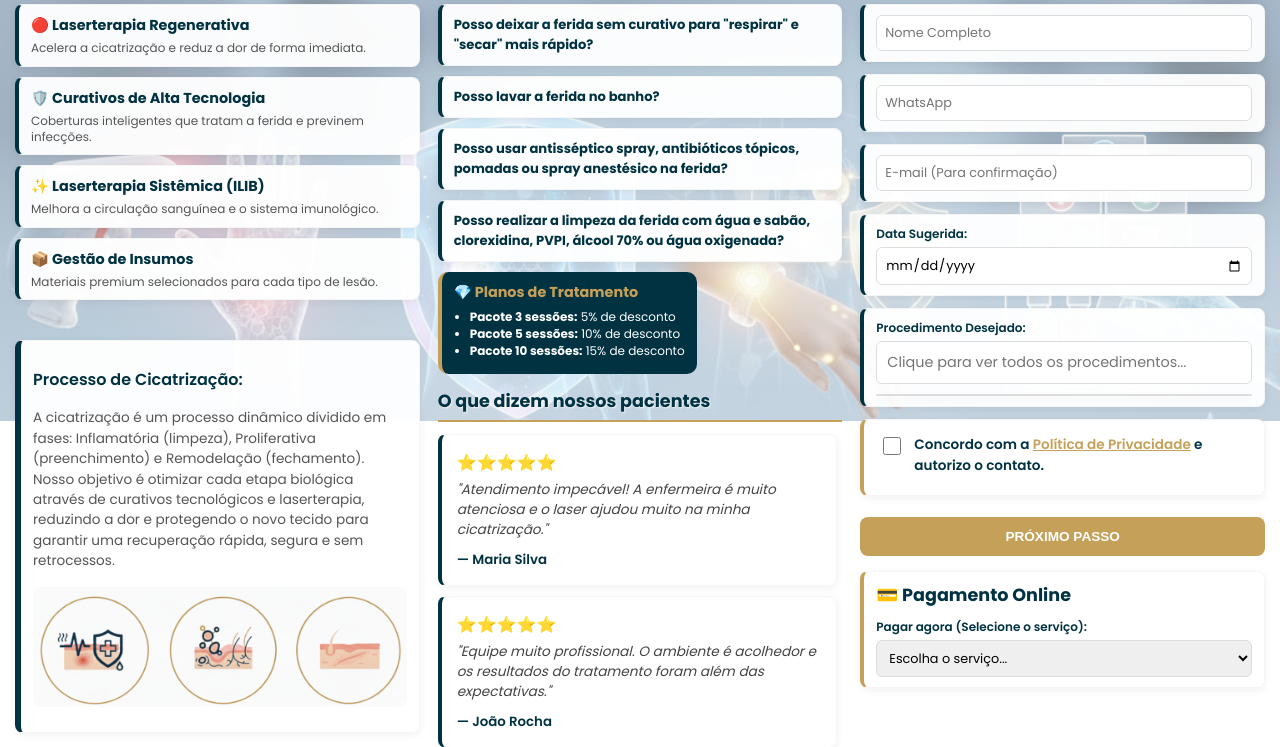
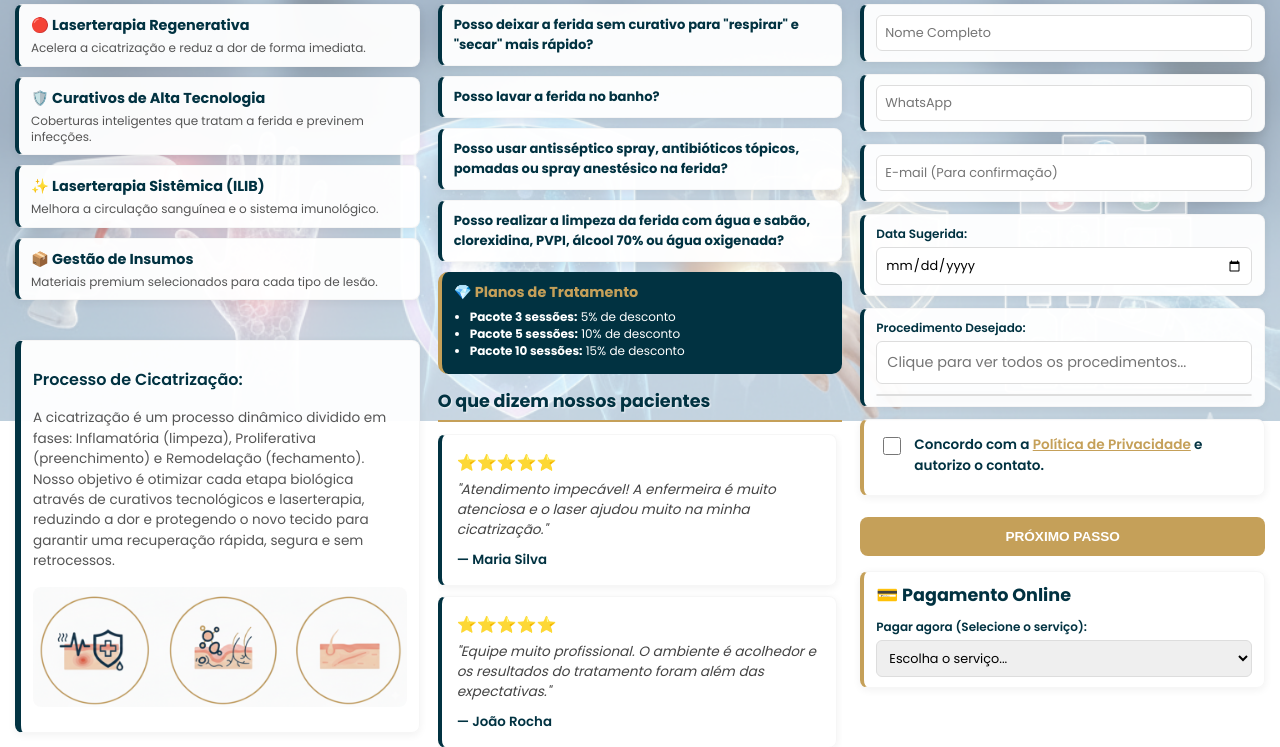
Before and after one commit to Sol-Catione/Ilumina-Med, a Flask app: page / in a window 1280 px wide. Shown: the part 379-1126 px from the top of the page. Run offline with Flask 3, Linux system fonts and the light colour scheme; data comes from the database, SQL or seed files in the repository.

Commit message:
Make treatment plans block full width

```diff
--- a/templates/index.html
+++ b/templates/index.html
@@ -131,8 +131,6 @@
             padding: 10px 12px;
             margin-top: 8px;
             border-left: 4px solid var(--accent);
-            width: fit-content;
-            max-width: 100%;
         }
 
         .promo-box h3 {
@@ -630,7 +628,7 @@
                     danificar o tecido de cicatrização.</p>
             </div>
 
-            <div class="promo-box">
+            <div class="promo-box card-width">
                 <h3>💎 Planos de Tratamento</h3>
                 <ul>
                     <li><b>Pacote 3 sessões:</b> 5% de desconto</li>
```
